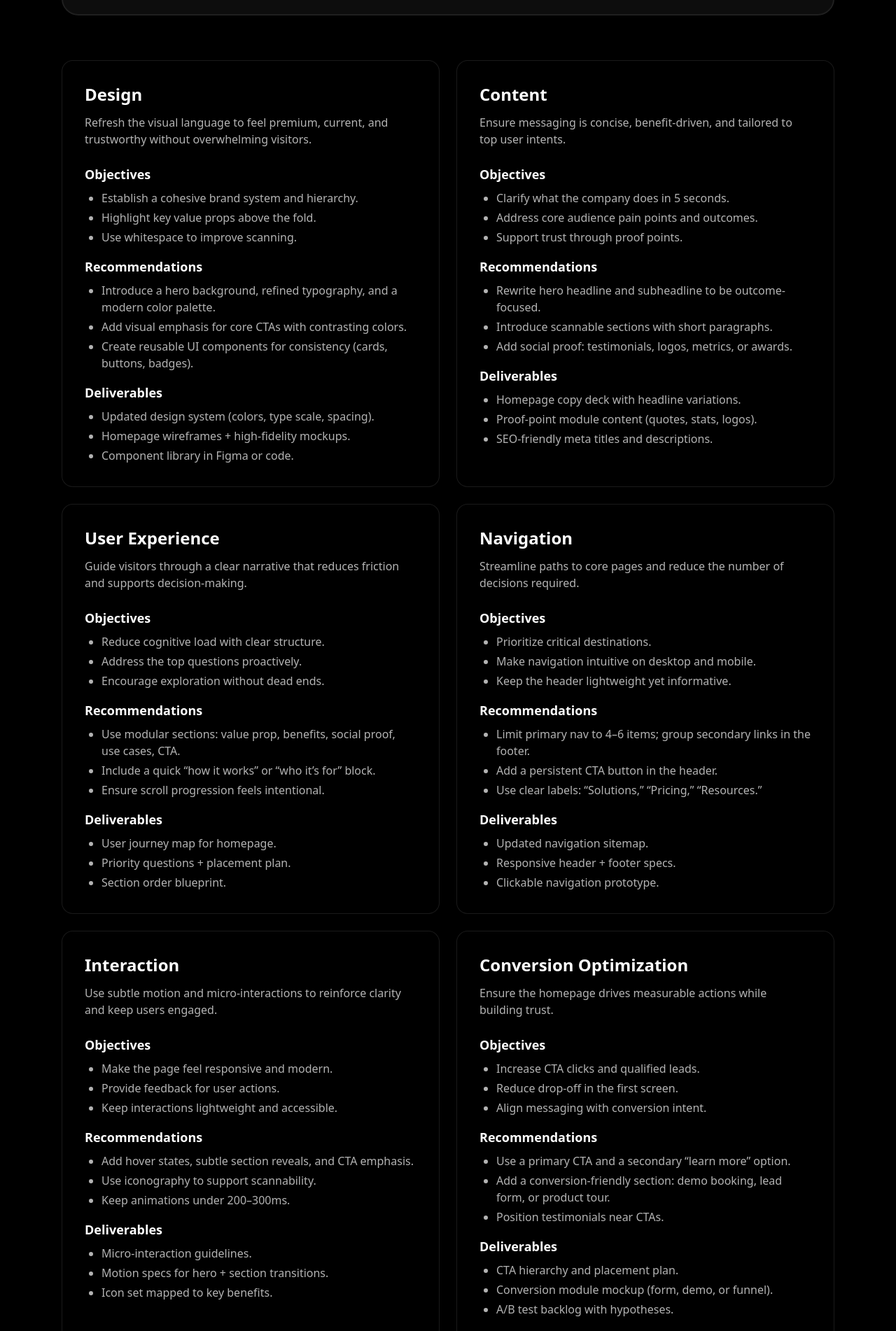
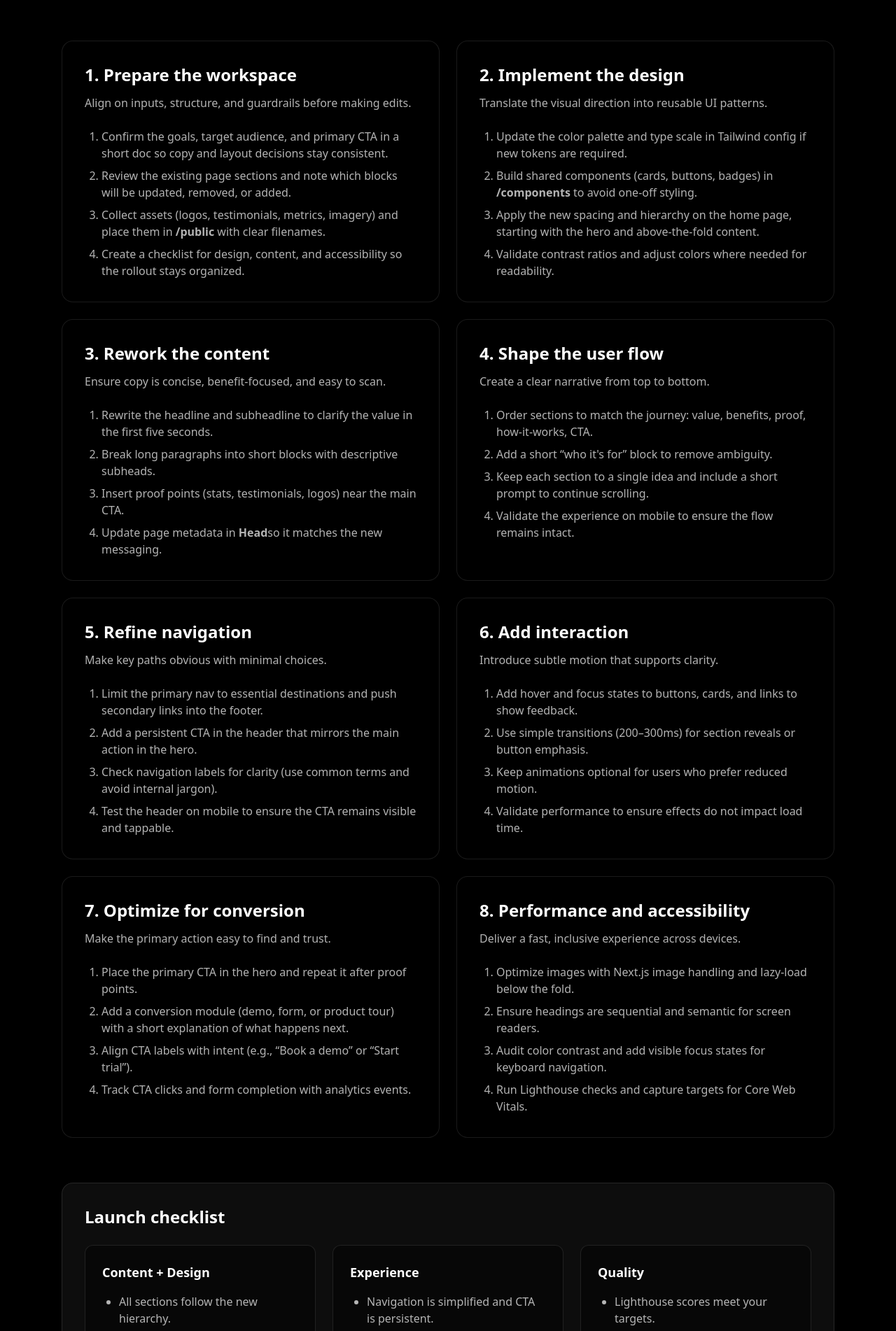
Before and after one commit to enotech-inc/iso-trapper, a Next.js app: page / in a window 1280 px wide. Shown: the part 438-2340 px from the top of the page at 70% size. Built offline with nearby package versions, Linux system fonts and the light colour scheme.

Commit message:
Update homepage with implementation guide

```diff
--- a/pages/index.tsx
+++ b/pages/index.tsx
@@ -5,36 +5,36 @@ const Home: NextPage = () => {
   return (
     <>
       <Head>
-        <title>Home Page Update Plan</title>
+        <title>Home Page Update Implementation Guide</title>
         <meta
           name="description"
-          content="A phased, actionable plan to modernize the home page with stronger design, content, UX, navigation, interaction, conversion, and accessibility."
+          content="Step-by-step guide to implementing the home page modernization plan within this Next.js platform."
         />
       </Head>
       <main className="mx-auto flex max-w-6xl flex-col gap-16 px-6 py-12 text-white">
         <section className="rounded-3xl border border-white/10 bg-white/5 p-10 shadow-highlight">
           <p className="text-sm font-semibold uppercase tracking-[0.2em] text-white/60">
-            Home Page Update Plan
+            Implementation Guide
           </p>
           <h1 className="mt-4 text-4xl font-semibold leading-tight md:text-5xl">
-            Modernize the home page with clarity, confidence, and conversion in
-            mind.
+            How to execute the home page update plan on this platform.
           </h1>
           <p className="mt-4 max-w-2xl text-lg text-white/70">
-            This plan balances creativity with best practices to deliver a
-            homepage that feels fresh, guides users with purpose, and supports
-            business goals. Each section outlines objectives, recommendations,
-            and tangible deliverables to move from strategy to execution.
+            This guide translates the plan into clear, practical steps using the
+            existing Next.js and Tailwind setup. Follow the sequence to move from
+            preparation through launch, keeping the scope controlled and outcomes
+            measurable.
           </p>
           <div className="mt-8 flex flex-wrap gap-3">
             {[
+              "Prep",
               "Design",
               "Content",
-              "User Experience",
+              "UX",
               "Navigation",
               "Interaction",
               "Conversion",
-              "Performance & Accessibility",
+              "Performance",
             ].map((pill) => (
               <span
                 key={pill}
@@ -48,330 +48,229 @@ const Home: NextPage = () => {
 
         <section className="grid gap-6 lg:grid-cols-2">
           <div className="rounded-2xl border border-white/10 bg-black/40 p-8">
-            <h2 className="text-2xl font-semibold">Design</h2>
+            <h2 className="text-2xl font-semibold">1. Prepare the workspace</h2>
             <p className="mt-3 text-white/70">
-              Refresh the visual language to feel premium, current, and
-              trustworthy without overwhelming visitors.
+              Align on inputs, structure, and guardrails before making edits.
             </p>
-            <div className="mt-6 space-y-4">
-              <div>
-                <h3 className="text-lg font-semibold text-white">Objectives</h3>
-                <ul className="mt-2 list-disc space-y-1 pl-6 text-white/70">
-                  <li>Establish a cohesive brand system and hierarchy.</li>
-                  <li>Highlight key value props above the fold.</li>
-                  <li>Use whitespace to improve scanning.</li>
-                </ul>
-              </div>
-              <div>
-                <h3 className="text-lg font-semibold text-white">
-                  Recommendations
-                </h3>
-                <ul className="mt-2 list-disc space-y-1 pl-6 text-white/70">
+            <ol className="mt-6 list-decimal space-y-2 pl-6 text-white/70">
               <li>
-                    Introduce a hero background, refined typography, and a
-                    modern color palette.
+                Confirm the goals, target audience, and primary CTA in a short
+                doc so copy and layout decisions stay consistent.
               </li>
               <li>
-                    Add visual emphasis for core CTAs with contrasting colors.
+                Review the existing page sections and note which blocks will be
+                updated, removed, or added.
               </li>
               <li>
-                    Create reusable UI components for consistency (cards,
-                    buttons, badges).
+                Collect assets (logos, testimonials, metrics, imagery) and place
+                them in <span className="font-semibold">/public</span> with
+                clear filenames.
               </li>
-                </ul>
-              </div>
-              <div>
-                <h3 className="text-lg font-semibold text-white">
-                  Deliverables
-                </h3>
-                <ul className="mt-2 list-disc space-y-1 pl-6 text-white/70">
-                  <li>Updated design system (colors, type scale, spacing).</li>
-                  <li>Homepage wireframes + high-fidelity mockups.</li>
-                  <li>Component library in Figma or code.</li>
-                </ul>
-              </div>
-            </div>
+              <li>
+                Create a checklist for design, content, and accessibility so the
+                rollout stays organized.
+              </li>
+            </ol>
           </div>
 
           <div className="rounded-2xl border border-white/10 bg-black/40 p-8">
-            <h2 className="text-2xl font-semibold">Content</h2>
+            <h2 className="text-2xl font-semibold">2. Implement the design</h2>
             <p className="mt-3 text-white/70">
-              Ensure messaging is concise, benefit-driven, and tailored to top
-              user intents.
+              Translate the visual direction into reusable UI patterns.
             </p>
-            <div className="mt-6 space-y-4">
-              <div>
-                <h3 className="text-lg font-semibold text-white">Objectives</h3>
-                <ul className="mt-2 list-disc space-y-1 pl-6 text-white/70">
-                  <li>Clarify what the company does in 5 seconds.</li>
-                  <li>Address core audience pain points and outcomes.</li>
-                  <li>Support trust through proof points.</li>
-                </ul>
-              </div>
-              <div>
-                <h3 className="text-lg font-semibold text-white">
-                  Recommendations
-                </h3>
-                <ul className="mt-2 list-disc space-y-1 pl-6 text-white/70">
+            <ol className="mt-6 list-decimal space-y-2 pl-6 text-white/70">
               <li>
-                    Rewrite hero headline and subheadline to be outcome-focused.
+                Update the color palette and type scale in Tailwind config if new
+                tokens are required.
               </li>
-                  <li>Introduce scannable sections with short paragraphs.</li>
               <li>
-                    Add social proof: testimonials, logos, metrics, or awards.
+                Build shared components (cards, buttons, badges) in
+                <span className="font-semibold"> /components</span> to avoid
+                one-off styling.
               </li>
-                </ul>
-              </div>
-              <div>
-                <h3 className="text-lg font-semibold text-white">
-                  Deliverables
-                </h3>
-                <ul className="mt-2 list-disc space-y-1 pl-6 text-white/70">
-                  <li>Homepage copy deck with headline variations.</li>
-                  <li>Proof-point module content (quotes, stats, logos).</li>
-                  <li>SEO-friendly meta titles and descriptions.</li>
-                </ul>
-              </div>
-            </div>
+              <li>
+                Apply the new spacing and hierarchy on the home page, starting
+                with the hero and above-the-fold content.
+              </li>
+              <li>
+                Validate contrast ratios and adjust colors where needed for
+                readability.
+              </li>
+            </ol>
           </div>
 
           <div className="rounded-2xl border border-white/10 bg-black/40 p-8">
-            <h2 className="text-2xl font-semibold">User Experience</h2>
+            <h2 className="text-2xl font-semibold">3. Rework the content</h2>
             <p className="mt-3 text-white/70">
-              Guide visitors through a clear narrative that reduces friction and
-              supports decision-making.
+              Ensure copy is concise, benefit-focused, and easy to scan.
             </p>
-            <div className="mt-6 space-y-4">
-              <div>
-                <h3 className="text-lg font-semibold text-white">Objectives</h3>
-                <ul className="mt-2 list-disc space-y-1 pl-6 text-white/70">
-                  <li>Reduce cognitive load with clear structure.</li>
-                  <li>Address the top questions proactively.</li>
-                  <li>Encourage exploration without dead ends.</li>
-                </ul>
-              </div>
-              <div>
-                <h3 className="text-lg font-semibold text-white">
-                  Recommendations
-                </h3>
-                <ul className="mt-2 list-disc space-y-1 pl-6 text-white/70">
+            <ol className="mt-6 list-decimal space-y-2 pl-6 text-white/70">
               <li>
-                    Use modular sections: value prop, benefits, social proof,
-                    use cases, CTA.
+                Rewrite the headline and subheadline to clarify the value in the
+                first five seconds.
               </li>
               <li>
-                    Include a quick “how it works” or “who it’s for” block.
+                Break long paragraphs into short blocks with descriptive
+                subheads.
               </li>
-                  <li>Ensure scroll progression feels intentional.</li>
-                </ul>
-              </div>
-              <div>
-                <h3 className="text-lg font-semibold text-white">
-                  Deliverables
-                </h3>
-                <ul className="mt-2 list-disc space-y-1 pl-6 text-white/70">
-                  <li>User journey map for homepage.</li>
-                  <li>Priority questions + placement plan.</li>
-                  <li>Section order blueprint.</li>
-                </ul>
-              </div>
-            </div>
+              <li>
+                Insert proof points (stats, testimonials, logos) near the main
+                CTA.
+              </li>
+              <li>
+                Update page metadata in <span className="font-semibold">Head</span>
+                so it matches the new messaging.
+              </li>
+            </ol>
           </div>
 
           <div className="rounded-2xl border border-white/10 bg-black/40 p-8">
-            <h2 className="text-2xl font-semibold">Navigation</h2>
+            <h2 className="text-2xl font-semibold">4. Shape the user flow</h2>
             <p className="mt-3 text-white/70">
-              Streamline paths to core pages and reduce the number of decisions
-              required.
+              Create a clear narrative from top to bottom.
             </p>
-            <div className="mt-6 space-y-4">
-              <div>
-                <h3 className="text-lg font-semibold text-white">Objectives</h3>
-                <ul className="mt-2 list-disc space-y-1 pl-6 text-white/70">
-                  <li>Prioritize critical destinations.</li>
-                  <li>Make navigation intuitive on desktop and mobile.</li>
-                  <li>Keep the header lightweight yet informative.</li>
-                </ul>
-              </div>
-              <div>
-                <h3 className="text-lg font-semibold text-white">
-                  Recommendations
-                </h3>
-                <ul className="mt-2 list-disc space-y-1 pl-6 text-white/70">
+            <ol className="mt-6 list-decimal space-y-2 pl-6 text-white/70">
               <li>
-                    Limit primary nav to 4–6 items; group secondary links in the
-                    footer.
+                Order sections to match the journey: value, benefits, proof,
+                how-it-works, CTA.
               </li>
-                  <li>Add a persistent CTA button in the header.</li>
               <li>
-                    Use clear labels: “Solutions,” “Pricing,” “Resources.”
+                Add a short “who it&apos;s for” block to remove ambiguity.
               </li>
-                </ul>
-              </div>
-              <div>
-                <h3 className="text-lg font-semibold text-white">
-                  Deliverables
-                </h3>
-                <ul className="mt-2 list-disc space-y-1 pl-6 text-white/70">
-                  <li>Updated navigation sitemap.</li>
-                  <li>Responsive header + footer specs.</li>
-                  <li>Clickable navigation prototype.</li>
-                </ul>
-              </div>
-            </div>
+              <li>
+                Keep each section to a single idea and include a short prompt to
+                continue scrolling.
+              </li>
+              <li>
+                Validate the experience on mobile to ensure the flow remains
+                intact.
+              </li>
+            </ol>
           </div>
 
           <div className="rounded-2xl border border-white/10 bg-black/40 p-8">
-            <h2 className="text-2xl font-semibold">Interaction</h2>
+            <h2 className="text-2xl font-semibold">5. Refine navigation</h2>
             <p className="mt-3 text-white/70">
-              Use subtle motion and micro-interactions to reinforce clarity and
-              keep users engaged.
+              Make key paths obvious with minimal choices.
             </p>
-            <div className="mt-6 space-y-4">
-              <div>
-                <h3 className="text-lg font-semibold text-white">Objectives</h3>
-                <ul className="mt-2 list-disc space-y-1 pl-6 text-white/70">
-                  <li>Make the page feel responsive and modern.</li>
-                  <li>Provide feedback for user actions.</li>
-                  <li>Keep interactions lightweight and accessible.</li>
-                </ul>
-              </div>
-              <div>
-                <h3 className="text-lg font-semibold text-white">
-                  Recommendations
-                </h3>
-                <ul className="mt-2 list-disc space-y-1 pl-6 text-white/70">
+            <ol className="mt-6 list-decimal space-y-2 pl-6 text-white/70">
               <li>
-                    Add hover states, subtle section reveals, and CTA emphasis.
+                Limit the primary nav to essential destinations and push
+                secondary links into the footer.
               </li>
-                  <li>Use iconography to support scannability.</li>
-                  <li>Keep animations under 200–300ms.</li>
-                </ul>
-              </div>
-              <div>
-                <h3 className="text-lg font-semibold text-white">
-                  Deliverables
-                </h3>
-                <ul className="mt-2 list-disc space-y-1 pl-6 text-white/70">
-                  <li>Micro-interaction guidelines.</li>
-                  <li>Motion specs for hero + section transitions.</li>
-                  <li>Icon set mapped to key benefits.</li>
-                </ul>
-              </div>
-            </div>
+              <li>
+                Add a persistent CTA in the header that mirrors the main action
+                in the hero.
+              </li>
+              <li>
+                Check navigation labels for clarity (use common terms and avoid
+                internal jargon).
+              </li>
+              <li>
+                Test the header on mobile to ensure the CTA remains visible and
+                tappable.
+              </li>
+            </ol>
           </div>
 
           <div className="rounded-2xl border border-white/10 bg-black/40 p-8">
-            <h2 className="text-2xl font-semibold">Conversion Optimization</h2>
+            <h2 className="text-2xl font-semibold">6. Add interaction</h2>
             <p className="mt-3 text-white/70">
-              Ensure the homepage drives measurable actions while building
-              trust.
+              Introduce subtle motion that supports clarity.
             </p>
-            <div className="mt-6 space-y-4">
-              <div>
-                <h3 className="text-lg font-semibold text-white">Objectives</h3>
-                <ul className="mt-2 list-disc space-y-1 pl-6 text-white/70">
-                  <li>Increase CTA clicks and qualified leads.</li>
-                  <li>Reduce drop-off in the first screen.</li>
-                  <li>Align messaging with conversion intent.</li>
-                </ul>
-              </div>
-              <div>
-                <h3 className="text-lg font-semibold text-white">
-                  Recommendations
-                </h3>
-                <ul className="mt-2 list-disc space-y-1 pl-6 text-white/70">
+            <ol className="mt-6 list-decimal space-y-2 pl-6 text-white/70">
               <li>
-                    Use a primary CTA and a secondary “learn more” option.
+                Add hover and focus states to buttons, cards, and links to show
+                feedback.
               </li>
               <li>
-                    Add a conversion-friendly section: demo booking, lead form,
-                    or product tour.
+                Use simple transitions (200–300ms) for section reveals or button
+                emphasis.
               </li>
-                  <li>Position testimonials near CTAs.</li>
-                </ul>
+              <li>
+                Keep animations optional for users who prefer reduced motion.
+              </li>
+              <li>
+                Validate performance to ensure effects do not impact load time.
+              </li>
+            </ol>
           </div>
-              <div>
-                <h3 className="text-lg font-semibold text-white">
-                  Deliverables
-                </h3>
-                <ul className="mt-2 list-disc space-y-1 pl-6 text-white/70">
-                  <li>CTA hierarchy and placement plan.</li>
-                  <li>Conversion module mockup (form, demo, or funnel).</li>
-                  <li>A/B test backlog with hypotheses.</li>
-                </ul>
-              </div>
-            </div>
+
+          <div className="rounded-2xl border border-white/10 bg-black/40 p-8">
+            <h2 className="text-2xl font-semibold">7. Optimize for conversion</h2>
+            <p className="mt-3 text-white/70">
+              Make the primary action easy to find and trust.
+            </p>
+            <ol className="mt-6 list-decimal space-y-2 pl-6 text-white/70">
+              <li>
+                Place the primary CTA in the hero and repeat it after proof
+                points.
+              </li>
+              <li>
+                Add a conversion module (demo, form, or product tour) with a
+                short explanation of what happens next.
+              </li>
+              <li>
+                Align CTA labels with intent (e.g., “Book a demo” or “Start
+                trial”).
+              </li>
+              <li>
+                Track CTA clicks and form completion with analytics events.
+              </li>
+            </ol>
           </div>
 
           <div className="rounded-2xl border border-white/10 bg-black/40 p-8">
             <h2 className="text-2xl font-semibold">
-              Performance & Accessibility
+              8. Performance and accessibility
             </h2>
             <p className="mt-3 text-white/70">
-              Deliver a fast, inclusive experience that meets modern standards.
+              Deliver a fast, inclusive experience across devices.
             </p>
-            <div className="mt-6 space-y-4">
-              <div>
-                <h3 className="text-lg font-semibold text-white">Objectives</h3>
-                <ul className="mt-2 list-disc space-y-1 pl-6 text-white/70">
-                  <li>Improve Core Web Vitals.</li>
-                  <li>Ensure WCAG 2.2 AA compliance.</li>
-                  <li>Reduce load time across devices.</li>
-                </ul>
-              </div>
-              <div>
-                <h3 className="text-lg font-semibold text-white">
-                  Recommendations
-                </h3>
-                <ul className="mt-2 list-disc space-y-1 pl-6 text-white/70">
-                  <li>Optimize hero imagery and lazy-load below the fold.</li>
-                  <li>Use semantic headings and accessible color contrast.</li>
-                  <li>Audit scripts and remove unused assets.</li>
-                </ul>
-              </div>
-              <div>
-                <h3 className="text-lg font-semibold text-white">
-                  Deliverables
-                </h3>
-                <ul className="mt-2 list-disc space-y-1 pl-6 text-white/70">
-                  <li>Performance budget + Lighthouse targets.</li>
-                  <li>Accessibility checklist with remediation tasks.</li>
-                  <li>Updated image and font loading strategy.</li>
-                </ul>
-              </div>
-            </div>
+            <ol className="mt-6 list-decimal space-y-2 pl-6 text-white/70">
+              <li>
+                Optimize images with Next.js image handling and lazy-load below
+                the fold.
+              </li>
+              <li>
+                Ensure headings are sequential and semantic for screen readers.
+              </li>
+              <li>
+                Audit color contrast and add visible focus states for keyboard
+                navigation.
+              </li>
+              <li>
+                Run Lighthouse checks and capture targets for Core Web Vitals.
+              </li>
+            </ol>
           </div>
         </section>
 
         <section className="rounded-2xl border border-white/10 bg-white/5 p-8">
-          <h2 className="text-2xl font-semibold">Phased Execution Timeline</h2>
+          <h2 className="text-2xl font-semibold">Launch checklist</h2>
           <div className="mt-6 grid gap-6 lg:grid-cols-3">
             <div className="rounded-xl border border-white/10 bg-black/40 p-6">
-              <h3 className="text-lg font-semibold">Phase 1: Quick Wins</h3>
-              <p className="mt-2 text-white/70">1–2 weeks</p>
+              <h3 className="text-lg font-semibold">Content + Design</h3>
               <ul className="mt-4 list-disc space-y-1 pl-6 text-white/70">
-                <li>Rewrite hero headline and CTA.</li>
-                <li>Adjust navigation labels and order.</li>
-                <li>Add proof points and testimonials.</li>
+                <li>All sections follow the new hierarchy.</li>
+                <li>Copy is benefit-driven and proof points are in place.</li>
+                <li>Buttons and cards use shared components.</li>
               </ul>
             </div>
             <div className="rounded-xl border border-white/10 bg-black/40 p-6">
-              <h3 className="text-lg font-semibold">Phase 2: Deep Enhancements</h3>
-              <p className="mt-2 text-white/70">3–6 weeks</p>
+              <h3 className="text-lg font-semibold">Experience</h3>
               <ul className="mt-4 list-disc space-y-1 pl-6 text-white/70">
-                <li>Implement new design system and components.</li>
-                <li>Build conversion module and content blocks.</li>
-                <li>Introduce motion + interaction layer.</li>
+                <li>Navigation is simplified and CTA is persistent.</li>
+                <li>Mobile flow matches desktop hierarchy.</li>
+                <li>Motion is subtle and respects reduced motion.</li>
               </ul>
             </div>
             <div className="rounded-xl border border-white/10 bg-black/40 p-6">
-              <h3 className="text-lg font-semibold">Phase 3: Optimization</h3>
-              <p className="mt-2 text-white/70">Ongoing</p>
+              <h3 className="text-lg font-semibold">Quality</h3>
               <ul className="mt-4 list-disc space-y-1 pl-6 text-white/70">
-                <li>Run A/B tests on CTAs and hero layouts.</li>
-                <li>Monitor performance and accessibility scores.</li>
-                <li>Iterate content based on analytics and feedback.</li>
+                <li>Lighthouse scores meet your targets.</li>
+                <li>Keyboard navigation works end to end.</li>
+                <li>Analytics events confirm CTA engagement.</li>
               </ul>
             </div>
           </div>
```
Lines whose indentation alone changed are shown as unchanged.
